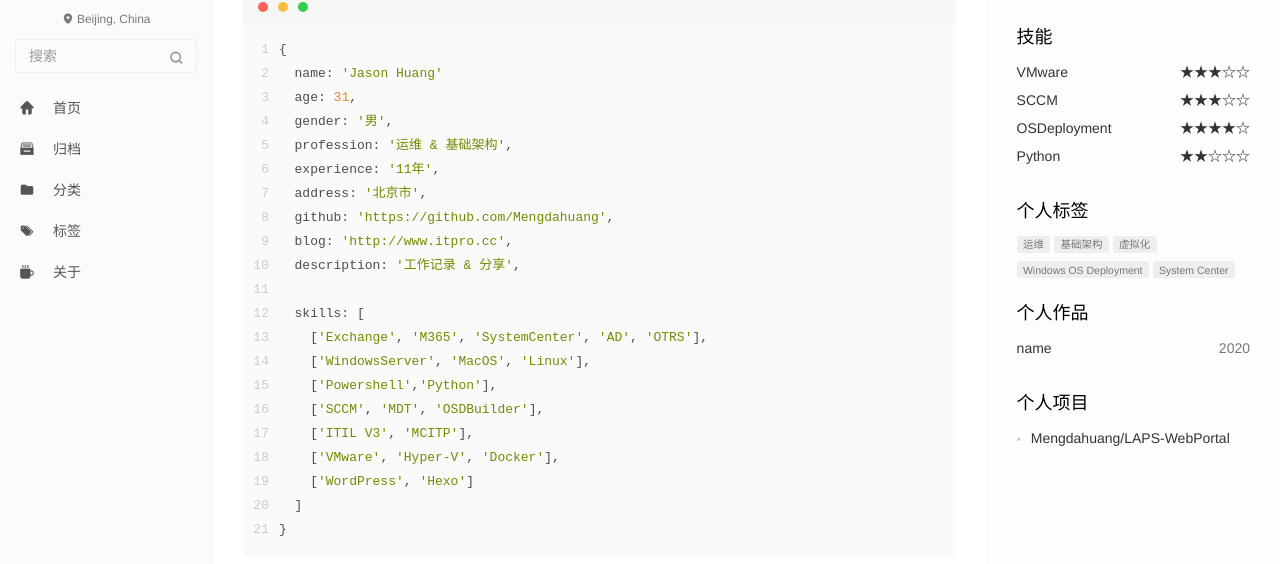
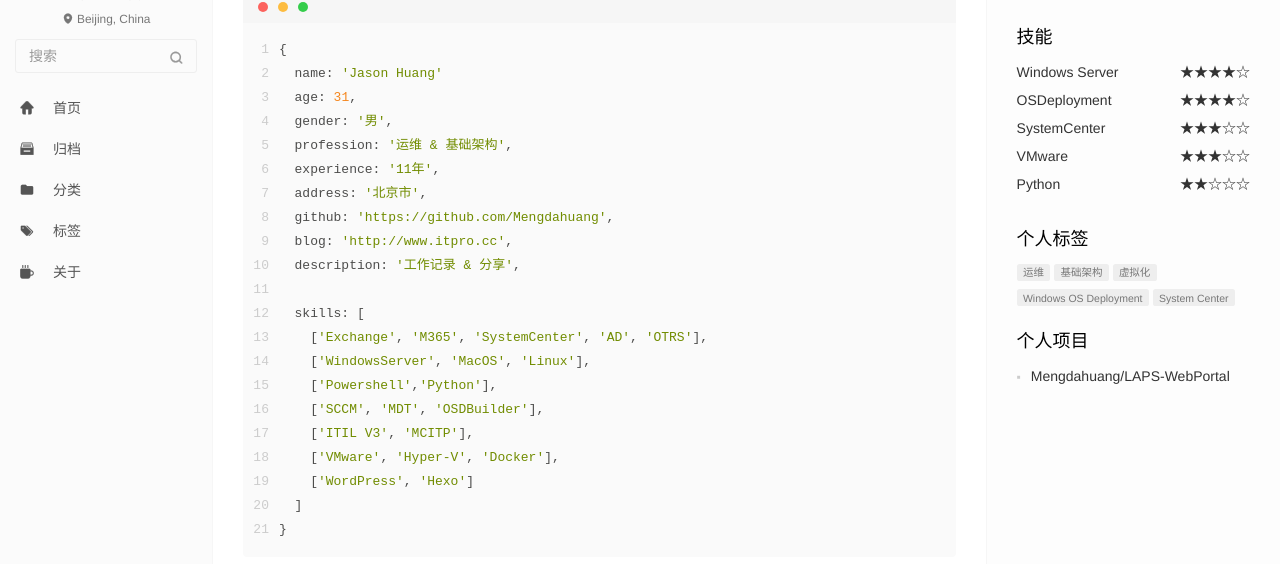
Before and after one commit to mengdahuang/mengdahuang.github.io, a plain HTML site: page about/index.html in a window 1280 px wide. Shown: the part 131-695 px from the top of the page. Drawn offline with nearby package versions, Linux system fonts and the light colour scheme; some packages are replaced by stand-ins of ours; no server answers; a script that the page names is missing.

Commit message:
Site updated: 2021-06-10 16:09:09

```diff
--- a/about/index.html
+++ b/about/index.html
@@ -285,18 +285,23 @@
         <ul class="skill-list lh-2x">
 
           <li class="clearfix">
-            <span>VMware</span>
-            <span class="pull-right">★★★☆☆</span>
-          </li>
-
-          <li class="clearfix">
-            <span>SCCM</span>
-            <span class="pull-right">★★★☆☆</span>
+            <span>Windows Server</span>
+            <span class="pull-right">★★★★☆</span>
           </li>
 
           <li class="clearfix">
             <span>OSDeployment</span>
             <span class="pull-right">★★★★☆</span>
+          </li>
+
+          <li class="clearfix">
+            <span>SystemCenter</span>
+            <span class="pull-right">★★★☆☆</span>
+          </li>
+
+          <li class="clearfix">
+            <span>VMware</span>
+            <span class="pull-right">★★★☆☆</span>
           </li>
 
           <li class="clearfix">
@@ -326,22 +331,6 @@
       </div>
     </div>
 
-
-    <div class="widget">
-      <h3 class="widget-title">个人作品</h3>
-      <div class="widget-body">
-        <ul class="work-list lh-2x">
-
-          <li class="clearfix">
-            <a href="http://www.itpro.cc" target="_blank" title="name">
-              <span>name</span>
-              <span class="pull-right text-muted">2020</span>
-            </a>
-          </li>
-
-        </ul>
-      </div>
-    </div>
 
 
     <div class="widget">
```
